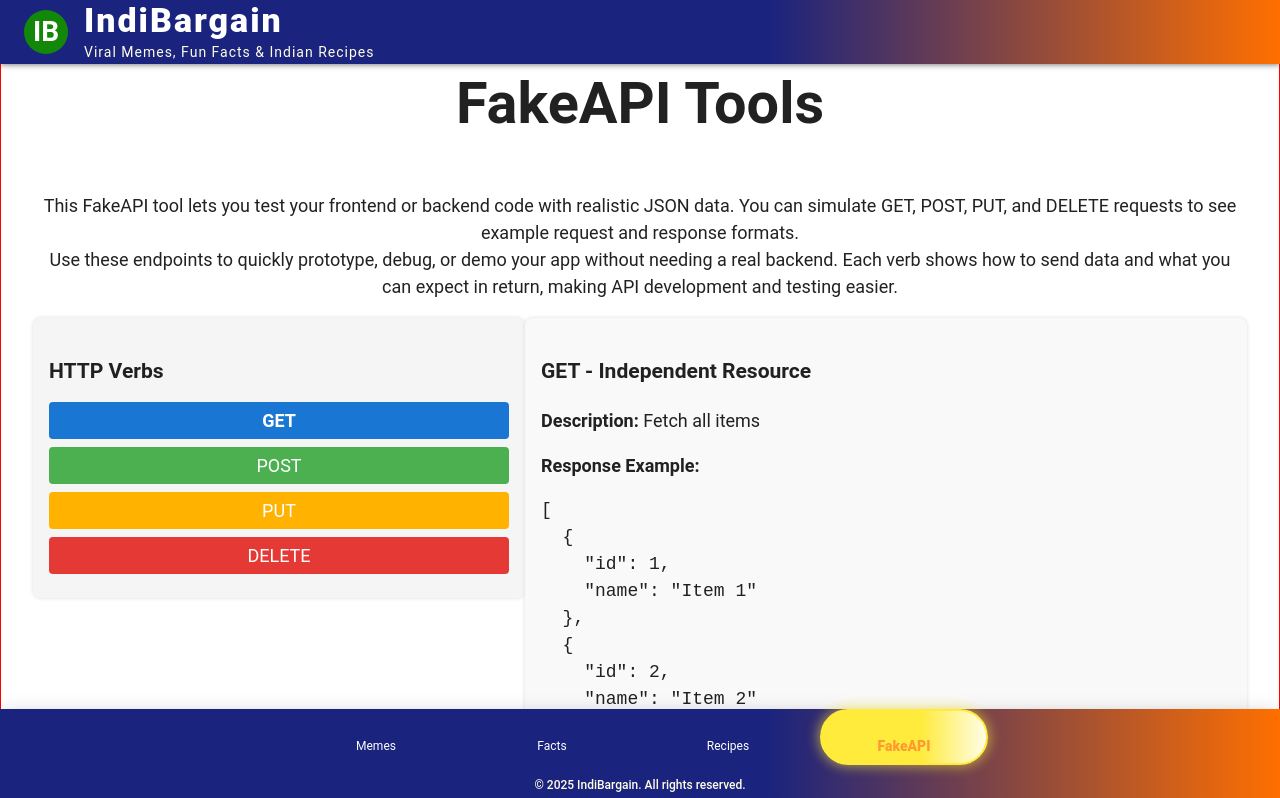
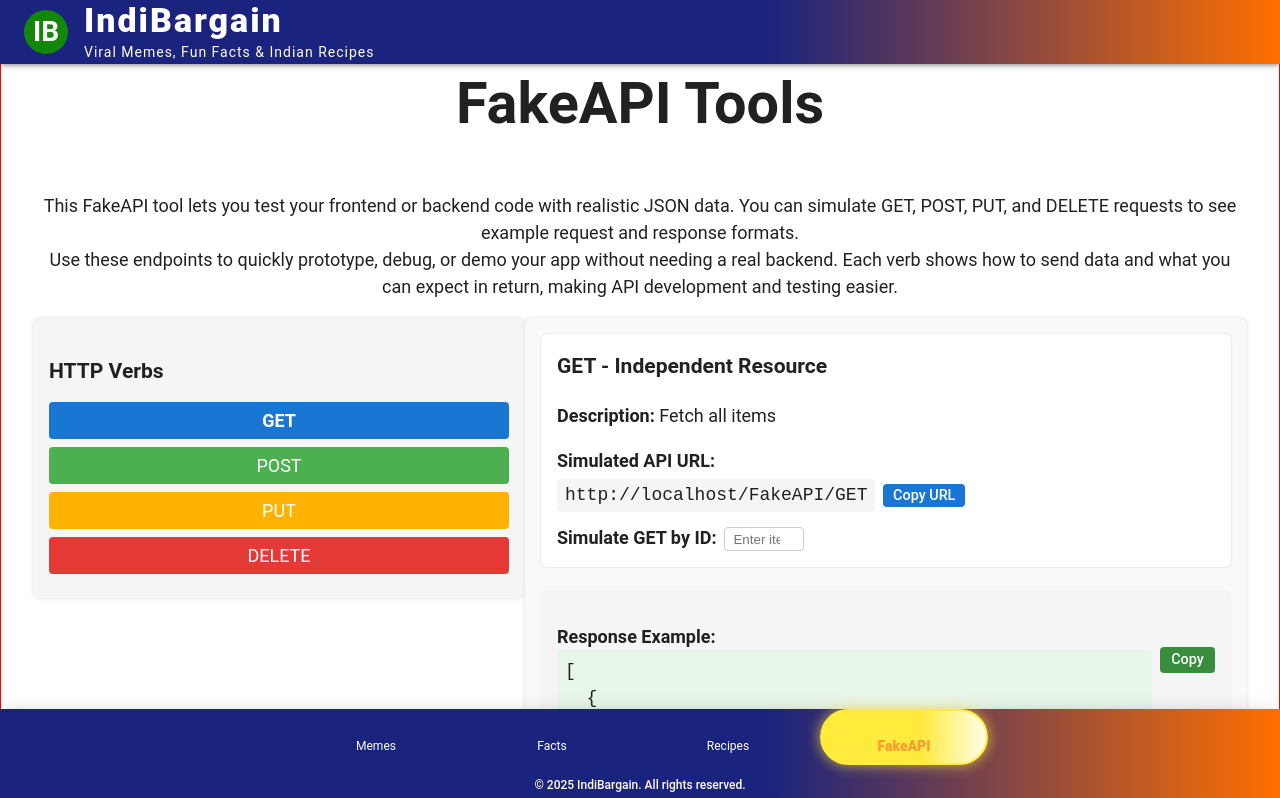
Before and after one commit to satyapriyaarya/IndiBargain, a React (Vite) app: page /FakeAPI in a window 1280 px wide. Shown: the top 798 px of the page. Built offline with nearby package versions, Linux system fonts and the light colour scheme; some icons are missing.

Commit message:
chore: commit latest manual changes

```diff
--- a/src/components/FakeAPI.jsx
+++ b/src/components/FakeAPI.jsx
@@ -7,7 +7,16 @@ const verbs = Object.keys(independentResource);
 
 export default function FakeAPI() {
   const [selectedVerb, setSelectedVerb] = useState(verbs[0]);
+  const [itemId, setItemId] = useState("");
   const apiData = independentResource[selectedVerb];
+
+  // Simulate GET by ID
+  let simulatedResponse = apiData.response;
+  if (selectedVerb === "GET" && itemId) {
+    if (Array.isArray(apiData.response)) {
+      simulatedResponse = apiData.response.find(item => String(item.id) === String(itemId)) || { error: "Item not found" };
+    }
+  }
 
   return (
   <Box sx={{ padding: '2rem', width: '100%', border: '1px solid red', display: 'flex', flexDirection: 'column' }}>
@@ -49,21 +58,60 @@ export default function FakeAPI() {
             </button>
           ))}
         </div>
-  <div style={{ flex: 6, textAlign: "left", background: "#f9f9f9", padding: "1rem", borderRadius: 8, boxShadow: "0 0 4px #ddd", minWidth: 0 }}>
-          <h3>{selectedVerb} - Independent Resource</h3>
+    <div style={{ flex: 6, textAlign: "left", background: "#f9f9f9", padding: "1rem", borderRadius: 8, boxShadow: "0 0 4px #ddd", minWidth: 0, display: 'flex', flexDirection: 'column', gap: '1rem' }}>
+      <div style={{ background: '#fff', borderRadius: 6, boxShadow: '0 0 2px #ccc', padding: '1rem', marginBottom: '0.5rem' }}>
+        <h3 style={{ marginTop: 0 }}>{selectedVerb} - Independent Resource</h3>
         {apiData.description && <p><strong>Description:</strong> {apiData.description}</p>}
+        <div style={{ marginTop: '0.5rem' }}>
+          <strong>Simulated API URL:</strong>
+          <div style={{ display: 'flex', alignItems: 'center', gap: '0.5rem', marginTop: '0.3rem' }}>
+            <code style={{ background: '#f5f5f5', padding: '0.2rem 0.5rem', borderRadius: 4 }}>
+              {selectedVerb === 'GET' && itemId ? `${window.location.origin}/FakeAPI/GET/${itemId}` : `${window.location.origin}/FakeAPI/${selectedVerb}`}
+            </code>
+            <button
+              style={{ background: '#1976d2', color: '#fff', border: 'none', borderRadius: 4, padding: '0.2rem 0.6rem', cursor: 'pointer', fontSize: '0.9rem' }}
+              onClick={() => navigator.clipboard.writeText(selectedVerb === 'GET' && itemId ? `${window.location.origin}/FakeAPI/GET/${itemId}` : `${window.location.origin}/FakeAPI/${selectedVerb}`)}
+            >Copy URL</button>
+          </div>
+        </div>
+        {selectedVerb === 'GET' && (
+          <div style={{ marginTop: '0.7rem' }}>
+            <label htmlFor="itemIdInput"><strong>Simulate GET by ID:</strong></label>
+            <input
+              id="itemIdInput"
+              type="number"
+              value={itemId}
+              onChange={e => setItemId(e.target.value)}
+              placeholder="Enter item id (e.g. 1)"
+              style={{ marginLeft: '0.5rem', padding: '0.2rem 0.5rem', borderRadius: 4, border: '1px solid #ccc', width: '80px' }}
+            />
+          </div>
+        )}
+      </div>
+      <div style={{ background: '#f5f5f5', borderRadius: 6, boxShadow: '0 0 2px #eee', padding: '1rem', marginBottom: '0.5rem', position: 'relative' }}>
         {apiData.request && (
-            <div>
+          <div style={{ marginBottom: '1rem' }}>
             <strong>Request Example:</strong>
-              <pre>{JSON.stringify(apiData.request, null, 2)}</pre>
+            <pre style={{ background: '#e3f2fd', borderRadius: 4, padding: '0.5rem', margin: 0 }}>{JSON.stringify(apiData.request, null, 2)}</pre>
+            <button
+              style={{ position: 'absolute', top: 10, right: 10, background: '#1976d2', color: '#fff', border: 'none', borderRadius: 4, padding: '0.3rem 0.7rem', cursor: 'pointer', fontSize: '0.9rem' }}
+              onClick={() => navigator.clipboard.writeText(JSON.stringify(apiData.request, null, 2))}
+            >Copy</button>
           </div>
         )}
         {apiData.response && (
-            <div>
+          <div style={{ display: 'flex', alignItems: 'flex-start', gap: '0.5rem', marginTop: '1rem' }}>
+            <div style={{ flex: 1 }}>
               <strong>Response Example:</strong>
-              <pre>{JSON.stringify(apiData.response, null, 2)}</pre>
+              <pre style={{ background: '#e8f5e9', borderRadius: 4, padding: '0.5rem', margin: 0, maxHeight: '220px', overflowY: 'auto' }}>{JSON.stringify(simulatedResponse, null, 2)}</pre>
+            </div>
+            <button
+              style={{ alignSelf: 'start', background: '#388e3c', color: '#fff', border: 'none', borderRadius: 4, padding: '0.3rem 0.7rem', cursor: 'pointer', fontSize: '0.9rem', marginTop: '1.5rem' }}
+              onClick={() => navigator.clipboard.writeText(JSON.stringify(simulatedResponse, null, 2))}
+            >Copy</button>
           </div>
         )}
+      </div>
     </div>
       </div>
     </Box>
--- a/src/components/fakeApiData.js
+++ b/src/components/fakeApiData.js
@@ -2,21 +2,113 @@
 export const independentResource = {
   GET: {
     description: "Fetch all items",
-    response: [{ id: 1, name: "Item 1" }, { id: 2, name: "Item 2" }]
+    response: [
+      {
+        id: 1,
+        name: "Item 1",
+        price: 99.99,
+        quantity: 10,
+        available: true,
+        createdAt: "2025-09-28T12:00:00Z",
+        updatedAt: "2025-09-28T12:30:00Z",
+        category: "Electronics",
+        rating: 4.5,
+        tags: ["sale", "new"],
+        discount: 15.0,
+        seller: "John Doe",
+        isFeatured: false,
+        weight: 1.25,
+        dimensions: { length: 10, width: 5, height: 2 },
+        color: "Red"
+      },
+      {
+        id: 2,
+        name: "Item 2",
+        price: 49.5,
+        quantity: 5,
+        available: false,
+        createdAt: "2025-09-27T09:00:00Z",
+        updatedAt: "2025-09-27T10:00:00Z",
+        category: "Books",
+        rating: 3.8,
+        tags: ["bestseller"],
+        discount: 0.0,
+        seller: "Jane Smith",
+        isFeatured: true,
+        weight: 0.75,
+        dimensions: { length: 8, width: 6, height: 1 },
+        color: "Blue"
+      }
+    ]
   },
   POST: {
     description: "Create a new item",
-    request: { name: "New Item" },
-    response: { id: 3, name: "New Item" }
+    request: {
+      name: "New Item",
+      price: 120.0,
+      quantity: 20,
+      available: true,
+      category: "Home",
+      tags: ["popular", "discount"],
+      seller: "Alice",
+      isFeatured: false,
+      weight: 2.0,
+      dimensions: { length: 12, width: 7, height: 3 },
+      color: "Green",
+      createdAt: "2025-09-28T13:00:00Z"
+    },
+    response: {
+      id: 3,
+      name: "New Item",
+      price: 120.0,
+      quantity: 20,
+      available: true,
+      category: "Home",
+      tags: ["popular", "discount"],
+      seller: "Alice",
+      isFeatured: false,
+      weight: 2.0,
+      dimensions: { length: 12, width: 7, height: 3 },
+      color: "Green",
+      createdAt: "2025-09-28T13:00:00Z"
+    }
   },
   PUT: {
     description: "Update an item",
-    request: { id: 1, name: "Updated Item" },
-    response: { id: 1, name: "Updated Item" }
+    request: {
+      id: 1,
+      name: "Updated Item",
+      price: 89.99,
+      quantity: 15,
+      available: true,
+      category: "Electronics",
+      tags: ["updated"],
+      seller: "John Doe",
+      isFeatured: true,
+      weight: 1.3,
+      dimensions: { length: 10, width: 5, height: 2 },
+      color: "Yellow",
+      updatedAt: "2025-09-28T14:00:00Z"
+    },
+    response: {
+      id: 1,
+      name: "Updated Item",
+      price: 89.99,
+      quantity: 15,
+      available: true,
+      category: "Electronics",
+      tags: ["updated"],
+      seller: "John Doe",
+      isFeatured: true,
+      weight: 1.3,
+      dimensions: { length: 10, width: 5, height: 2 },
+      color: "Yellow",
+      updatedAt: "2025-09-28T14:00:00Z"
+    }
   },
   DELETE: {
     description: "Delete an item",
     request: { id: 1 },
-    response: { success: true }
+    response: { success: true, deletedId: 1, deletedAt: "2025-09-28T15:00:00Z" }
   }
 };
```
Lines whose indentation alone changed are shown as unchanged.
